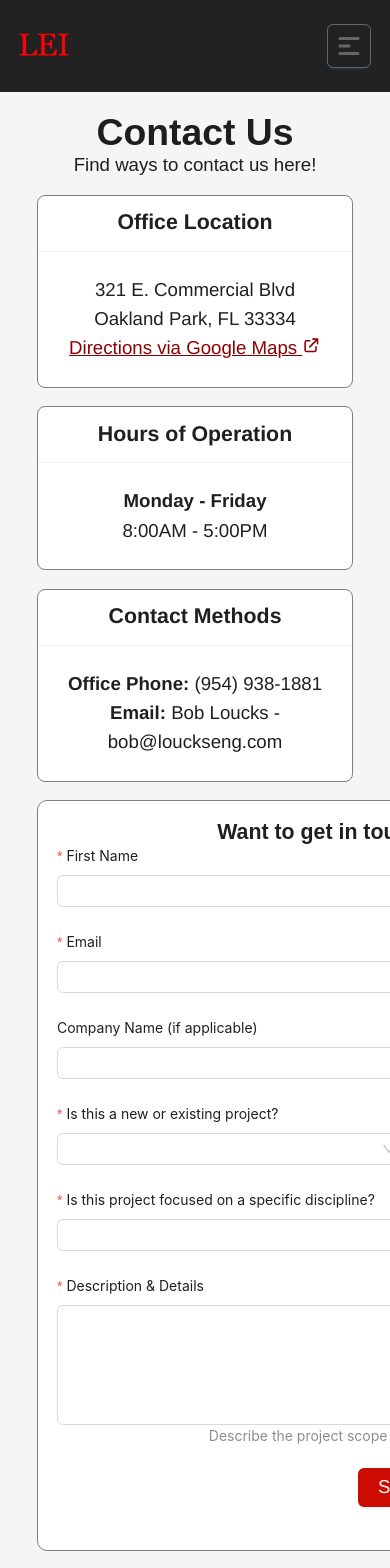
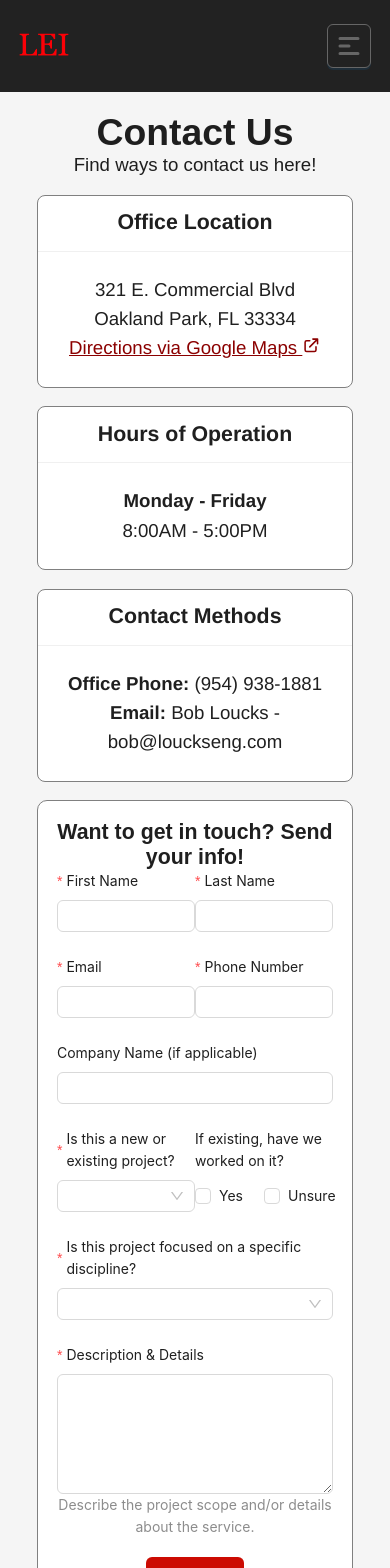
Before and after one commit to arifire21/Loucks-Engineering-Site, a Next.js app: page /contact in a window 390 px wide. Shown: the top 1568 px of the page. Built offline with nearby package versions, Linux system fonts and the light colour scheme; a web font is replaced by a local one.

Commit message:
update padding and responsive sizing

```diff
--- a/components/contact-form.tsx
+++ b/components/contact-form.tsx
@@ -34,7 +34,6 @@ function ContactForm() {
         // labelWrap={true}
         layout = {"vertical"}
         wrapperCol={{ span: 12 }}
-        style={{ minWidth: 700 }}
         initialValues={{ remember: true }}
         onFinish={onFinish}
         onFinishFailed={onFinishFailed}
@@ -101,6 +100,7 @@ function ContactForm() {
           name="project"
           rules={[{ required: true }]}
           wrapperCol={{ span: 20 }}
+          labelCol={{ span: 20 }}
         >
           <Select options={[
                 { label: <span>N/A, asking a general question</span>, value: 'General question' },
@@ -112,7 +112,7 @@ function ContactForm() {
 
       <Col span={12}>
           {/* complex form fields */}
-          <p style={{textAlign: "left"}}>If existing, have we worked on it?</p>
+          <p style={{textAlign: "left", paddingBottom: '8px'}}>If existing, have we worked on it?</p>
         <Form.Item<FieldType>
             name = "existing_yes"
             style={{ display: 'inline-block', width: 'calc(50%)' }}
--- a/styles/contact.module.scss
+++ b/styles/contact.module.scss
@@ -10,9 +10,10 @@
     border-radius: 10px;
     padding: 1rem;
     background-color: white;
-    width: fit-content;
     margin: auto;
     margin-top: 1rem;
+    min-width: 400px;
+    max-width: 700px;
 }
 
 //for mobile
@@ -21,4 +22,9 @@
         flex-direction: column;
         gap: 1rem;
     }
+
+    .contactFormContainer {
+        min-width: unset;
+        max-width: 400px !important;
+    }
 }
```
